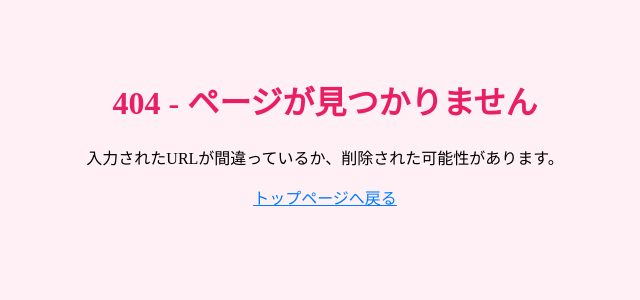
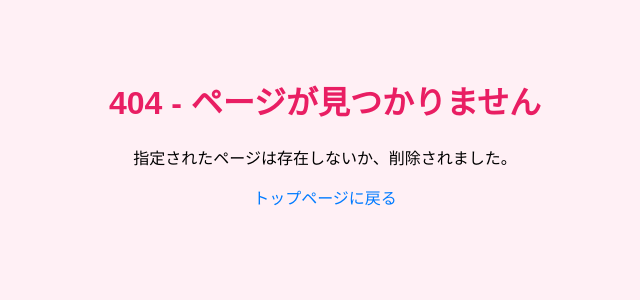
Before and after one commit to ymzk4160/ymzk4160-cabaq-flask, a Flask app: template app/templates/errors/404.html in a window 1280 px wide. Shown: the top 300 px of the page, without its empty margins (315-955 px from the left). Run offline with Flask 3, Linux system fonts and the light colour scheme; the template is opened without the code that fills it, so the values that code supplies are empty; parts of the project's set-up code (start-up, migrations or seed data) failed here and were passed over.

Commit message:
Update 404.html

```diff
--- a/app/templates/errors/404.html
+++ b/app/templates/errors/404.html
@@ -3,10 +3,25 @@
 <head>
   <meta charset="UTF-8">
   <title>ページが見つかりません</title>
+  <style>
+    body {
+      background-color: #fff0f5;
+      text-align: center;
+      padding: 3em;
+      font-family: sans-serif;
+    }
+    h1 {
+      color: #e91e63;
+    }
+    a {
+      color: #007bff;
+      text-decoration: none;
+    }
+  </style>
 </head>
-<body style="text-align:center; padding: 3em; background:#fff0f5;">
-  <h1 style="color:#e91e63;">404 - ページが見つかりません</h1>
-  <p>入力されたURLが間違っているか、削除された可能性があります。</p>
-  <a href="/" style="color:#007bff;">トップページへ戻る</a>
+<body>
+  <h1>404 - ページが見つかりません</h1>
+  <p>指定されたページは存在しないか、削除されました。</p>
+  <a href="/">トップページに戻る</a>
 </body>
 </html>
```
